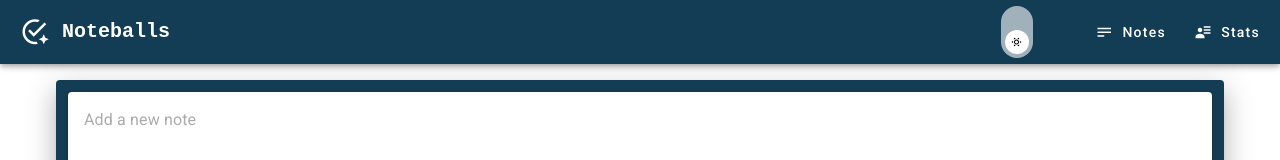
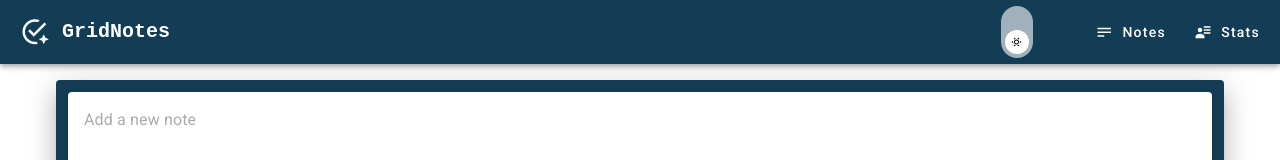
Before and after one commit to webclidev/vue-composition-api-gridnotes, a Vue app: page /stats in a window 1280 px wide. Shown: the top 160 px of the page. Built offline with nearby package versions, Linux system fonts and the light colour scheme.

Commit message:
chore: Update project name and title from "Noteballs" to "GridNotes" to reflect the new name of the project.

```diff
--- a/index.html
+++ b/index.html
@@ -8,7 +8,7 @@
       rel="stylesheet"
     />
     <meta name="viewport" content="width=device-width, initial-scale=1.0" />
-    <title>Noteballs</title>
+    <title>GridNotes</title>
   </head>
   <body>
     <div id="app"></div>
--- a/package.json
+++ b/package.json
@@ -1,5 +1,5 @@
 {
-  "name": "vue-composition-api-noteballs",
+  "name": "vue-composition-api-gridnotes",
   "version": "0.0.0",
   "private": true,
   "scripts": {
--- a/src/components/layout/Navbar.vue
+++ b/src/components/layout/Navbar.vue
@@ -6,7 +6,7 @@
         @click="router.push('/')"
       >
         <v-icon icon="mdi-checkbox-marked-circle-auto-outline" />
-        Noteballs
+        GridNotes
       </p>
     </v-toolbar-title>
 
```
Also changed, not shown: 2 other files (tests, documents, lock files or other folders).
